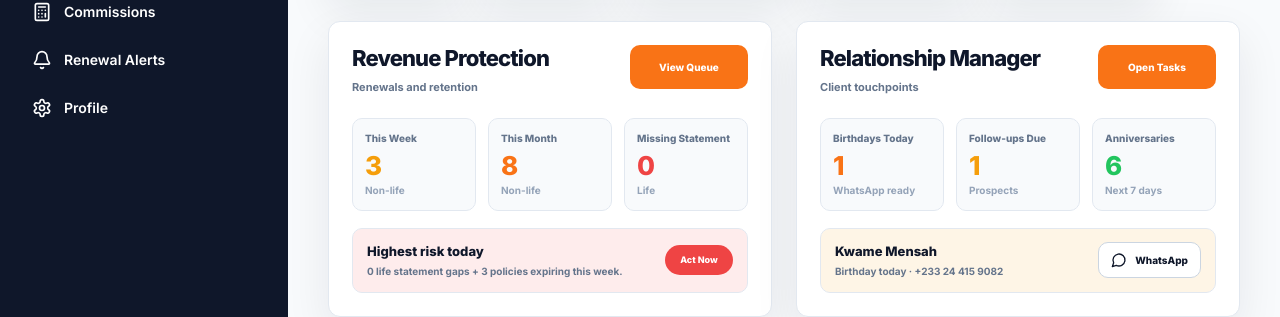
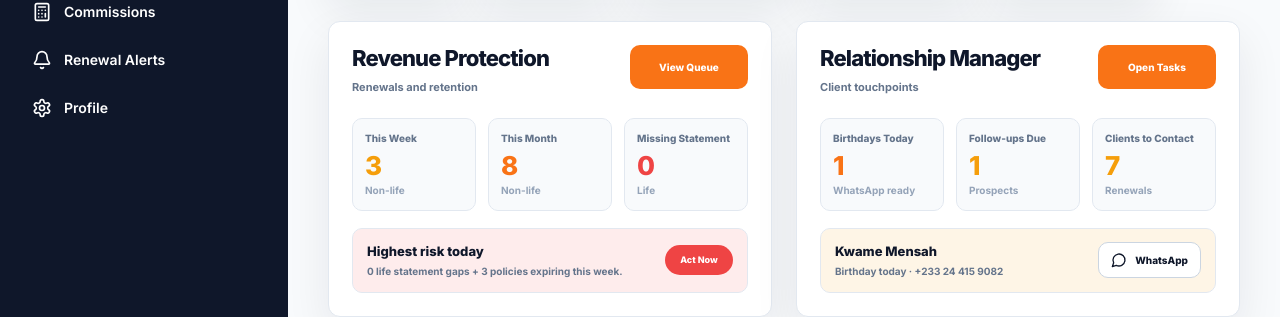
Before and after one commit to mrprincewinez1-glitch/PolicyHQ, a Next.js app: page /demo in a window 1280 px wide. Shown: the part 350-667 px from the top of the page. Built offline with nearby package versions, Linux system fonts and the light colour scheme.

Commit message:
Replace non-life anniversaries with contact clients

```diff
--- a/components/app/app-shell-client.tsx
+++ b/components/app/app-shell-client.tsx
@@ -958,7 +958,7 @@ function Dashboard({ data, base, totalPaidThisMonth, openPolicy, todaysBirthdays
   const followUpsDueToday = data.prospects.filter(isProspectDueToday).length;
   const dashboardMix = dashboardBusinessMix(data);
   const revenueMetrics = dashboardRevenueMetrics(data.policies, dashboardMix, base);
-  const relationshipMetrics = dashboardRelationshipMetrics(data.policies, todaysBirthdays.length, followUpsDueToday, base);
+  const relationshipMetrics = dashboardRelationshipMetrics(data.policies, dashboardMix, todaysBirthdays.length, followUpsDueToday, base);
 
   if (dashboardMix === "empty") {
     return <NoDataDashboard base={base} profileName={data.profile.full_name} />;
@@ -1012,7 +1012,7 @@ function NoDataDashboard({ base, profileName }: { base: string; profileName: str
             <div className="grid gap-3.5 sm:grid-cols-3">
               <SetupStep number="1" title="Import clients" body="Upload Excel or CSV from your insurer." href={navHref(base, "clients")} />
               <SetupStep number="2" title="Review policies" body="Confirm class, expiry, and premium." href={navHref(base, "policies")} />
-              <SetupStep number="3" title="Track actions" body="Renewals, birthdays, and commissions appear here." href={navHref(base, "dashboard")} />
+              <SetupStep number="3" title="Track actions" body="Renewals, birthdays, contacts, and commissions appear here." href={navHref(base, "dashboard")} />
             </div>
             <Button asChild className="mt-6 min-w-[118px] rounded-[10px] text-[10px] font-extrabold">
               <Link href={navHref(base, "clients")}>Import Clients</Link>
@@ -1025,7 +1025,7 @@ function NoDataDashboard({ base, profileName }: { base: string; profileName: str
           </CardHeader>
           <CardContent className="space-y-[13px] p-7 pt-6">
             <DashboardChecklistItem title="Revenue protection" body="Renewals, lapse risk, and premium windows." />
-            <DashboardChecklistItem title="Relationship manager" body="Birthdays, follow-ups, and anniversaries." />
+            <DashboardChecklistItem title="Relationship manager" body="Birthdays, follow-ups, and clients to contact." />
             <DashboardChecklistItem title="Daily activity" body="Recent actions and priority records." />
             <Button asChild variant="outline" className="mt-1 min-w-[118px] rounded-[10px] text-[10px] font-extrabold">
               <Link href={navHref(base, "prospects")}>Add Prospect</Link>
@@ -1203,7 +1203,7 @@ function RecentActivityPanel({ recent, openPolicy }: { recent: PolicyWithClient[
 
 function DashboardFocusView({ focus, data, base, openPolicy }: { focus: "birthdays" | "anniversaries" | "life-retention" | "lapse-shield" | "recovered-life"; data: AppData; base: string; openPolicy: (policy: PolicyWithClient) => void }) {
   const birthdays = data.clients.filter((client) => isBirthdayToday(client.date_of_birth));
-  const anniversaries = data.policies.filter(isPolicyAnniversarySoon);
+  const anniversaries = data.policies.filter((policy) => isLifePolicy(policy) && isPolicyAnniversarySoon(policy));
   const lifeRetention = data.policies.filter(isLifeRetentionWatch);
   const recoveredLife = data.policies.filter((policy) => isLifePolicy(policy) && policy.renewal_status === "Renewed");
   const config = dashboardFocusConfig(focus, birthdays.length, anniversaries.length, lifeRetention.length, recoveredLife.length, base);
@@ -2807,10 +2807,12 @@ function dashboardRevenueAction(mix: DashboardBusinessMix, metrics: DashboardPan
 
 function dashboardRelationshipAction(metrics: DashboardPanelMetric[], base: string) {
   const followUps = metrics.find((metric) => metric.label === "Follow-ups Due")?.value ?? 0;
+  const clientsToContact = metrics.find((metric) => metric.label === "Clients to Contact")?.value ?? 0;
   const anniversaries = metrics.find((metric) => metric.label === "Anniversaries")?.value ?? 0;
   if (followUps) return { title: "Relationship tasks due", body: `${followUps} prospect follow-ups need attention today.`, badge: "Follow up", tone: "warning" as const, href: `${navHref(base, "prospects")}?filter=today` };
+  if (clientsToContact) return { title: "Clients to contact", body: `${clientsToContact} existing clients have renewal conversations or near-term renewals to chase.`, badge: "Contact", tone: "warning" as const, href: `${base}/renewals/month` };
   if (anniversaries) return { title: "Policy anniversary reviews", body: `${anniversaries} clients due for a coverage review.`, badge: "Upsell", tone: "success" as const, href: `${base}/anniversaries` };
-  return { title: "Client touchpoints clear", body: "No birthday, follow-up, or anniversary task due today.", badge: "Clear", tone: "success" as const, href: `${base}/birthdays` };
+  return { title: "Client touchpoints clear", body: "No birthday, follow-up, or client contact task due today.", badge: "Clear", tone: "success" as const, href: `${base}/birthdays` };
 }
 
 function dashboardBusinessMix(data: AppData): DashboardBusinessMix {
@@ -2855,12 +2857,32 @@ function dashboardRevenueMetrics(policies: PolicyWithClient[], mix: DashboardBus
   ];
 }
 
-function dashboardRelationshipMetrics(policies: PolicyWithClient[], birthdaysToday: number, followUpsDueToday: number, base: string): DashboardPanelMetric[] {
+function dashboardRelationshipMetrics(policies: PolicyWithClient[], mix: DashboardBusinessMix, birthdaysToday: number, followUpsDueToday: number, base: string): DashboardPanelMetric[] {
+  const clientsToContact = countClientsToContact(policies);
+  const anniversaryCount = policies.filter((policy) => isLifePolicy(policy) && isPolicyAnniversarySoon(policy)).length;
+  const thirdMetric: DashboardPanelMetric = mix === "life"
+    ? { label: "Anniversaries", value: anniversaryCount, href: `${base}/anniversaries`, tone: anniversaryCount ? "success" : "primary", helper: "Life reviews" }
+    : { label: "Clients to Contact", value: clientsToContact, href: `${base}/renewals/month`, tone: clientsToContact ? "warning" : "success", helper: "Renewals" };
+
   return [
     { label: "Birthdays Today", value: birthdaysToday, href: `${base}/birthdays`, tone: birthdaysToday ? "accent" : "primary", helper: "WhatsApp ready" },
     { label: "Follow-ups Due", value: followUpsDueToday, href: `${navHref(base, "prospects")}?filter=today`, tone: followUpsDueToday ? "warning" : "success", helper: "Prospects" },
-    { label: "Anniversaries", value: policies.filter(isPolicyAnniversarySoon).length, href: `${base}/anniversaries`, tone: "success", helper: "Next 7 days" }
+    thirdMetric
   ];
+}
+
+function countClientsToContact(policies: PolicyWithClient[]) {
+  const clientIds = new Set<string>();
+  for (const policy of policies) {
+    if (isClientContactCandidate(policy)) clientIds.add(policy.client_id);
+  }
+  return clientIds.size;
+}
+
+function isClientContactCandidate(policy: PolicyWithClient) {
+  if (policy.status !== "Active" || policy.renewal_status === "Renewed" || policy.renewal_status === "Lost") return false;
+  if (["Contacted", "Quote Requested", "Payment Pending"].includes(policy.renewal_status)) return true;
+  return policiesForRange([policy], "month").length > 0;
 }
 
 function isLifePolicy(policy: PolicyWithClient) {
```
